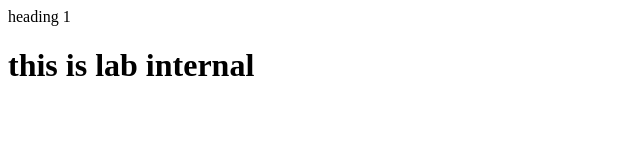
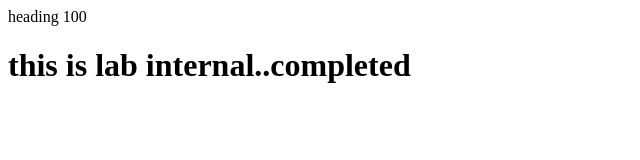
Before and after one commit to sneha-002-cell/labinternal, a plain HTML site: page index.html in a window 1280 px wide. Shown: the whole page, without its empty margins (0-640 px from the left). Drawn offline with Linux system fonts and the light colour scheme.

Commit message:
hello madam

```diff
--- a/index.html
+++ b/index.html
@@ -1,7 +1,7 @@
 <!DOCTYPE html>
 <html>
-    <head>heading 1</head>
+    <head>heading 100</head>
     <body>
-        <h1>this is lab internal</h1>
+        <h1>this is lab internal..completed</h1>
     </body>
 </html>
```
